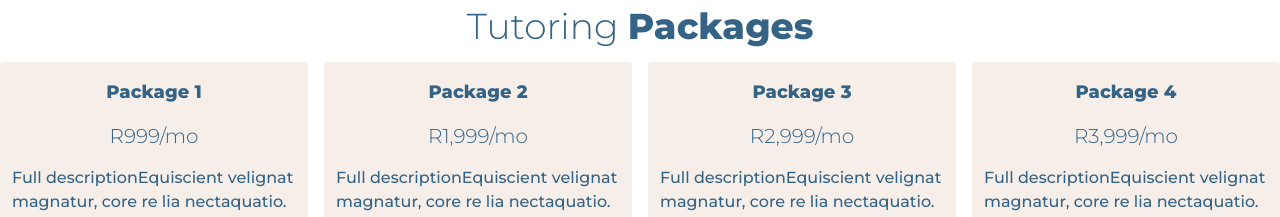
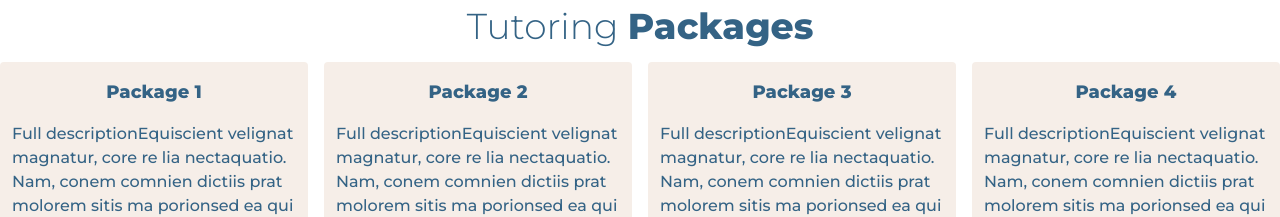
Before and after one commit to PhilaniNcube/irisacademy, a Next.js app: page / in a window 1280 px wide. Shown: the part 2120-2337 px from the top of the page. Built offline with nearby package versions, Linux system fonts and the light colour scheme; what @tailwindcss/typography would draw is missing.

Commit message:
removed prices

```diff
--- a/components/Home/Packages/Packages.js
+++ b/components/Home/Packages/Packages.js
@@ -9,7 +9,7 @@ const Packages = () => {
       <div className="grid grid-cols-1 sm:grid-cols-2 md:grid-cols-3 lg:grid-cols-4 gap-4">
         <div className="bg-lightBrown rounded text-navy flex flex-col space-y-4 items-center justify-around px-3 py-4">
           <h3 className="font-extrabold text-lg">Package 1</h3>
-          <h4 className="font-light text-xl">R999/mo</h4>
+
           <p className="font-medium">
             Full descriptionEquiscient velignat magnatur, core re lia
             nectaquatio. Nam, conem comnien dictiis prat molorem sitis ma
@@ -23,7 +23,7 @@ const Packages = () => {
         </div>
         <div className="bg-lightBrown rounded text-navy flex flex-col space-y-4 items-center justify-around px-3 py-4">
           <h3 className="font-extrabold text-lg">Package 2</h3>
-          <h4 className="font-light text-xl">R1,999/mo</h4>
+
           <p className="font-medium">
             Full descriptionEquiscient velignat magnatur, core re lia
             nectaquatio. Nam, conem comnien dictiis prat molorem sitis ma
@@ -37,7 +37,7 @@ const Packages = () => {
         </div>
         <div className="bg-lightBrown rounded text-navy flex flex-col space-y-4 items-center justify-around px-3 py-4">
           <h3 className="font-extrabold text-lg">Package 3</h3>
-          <h4 className="font-light text-xl">R2,999/mo</h4>
+
           <p className="font-medium">
             Full descriptionEquiscient velignat magnatur, core re lia
             nectaquatio. Nam, conem comnien dictiis prat molorem sitis ma
@@ -51,7 +51,7 @@ const Packages = () => {
         </div>
         <div className="bg-lightBrown rounded text-navy flex flex-col space-y-4 items-center justify-around px-3 py-4">
           <h3 className="font-extrabold text-lg">Package 4</h3>
-          <h4 className="font-light text-xl">R3,999/mo</h4>
+
           <p className="font-medium">
             Full descriptionEquiscient velignat magnatur, core re lia
             nectaquatio. Nam, conem comnien dictiis prat molorem sitis ma
```
